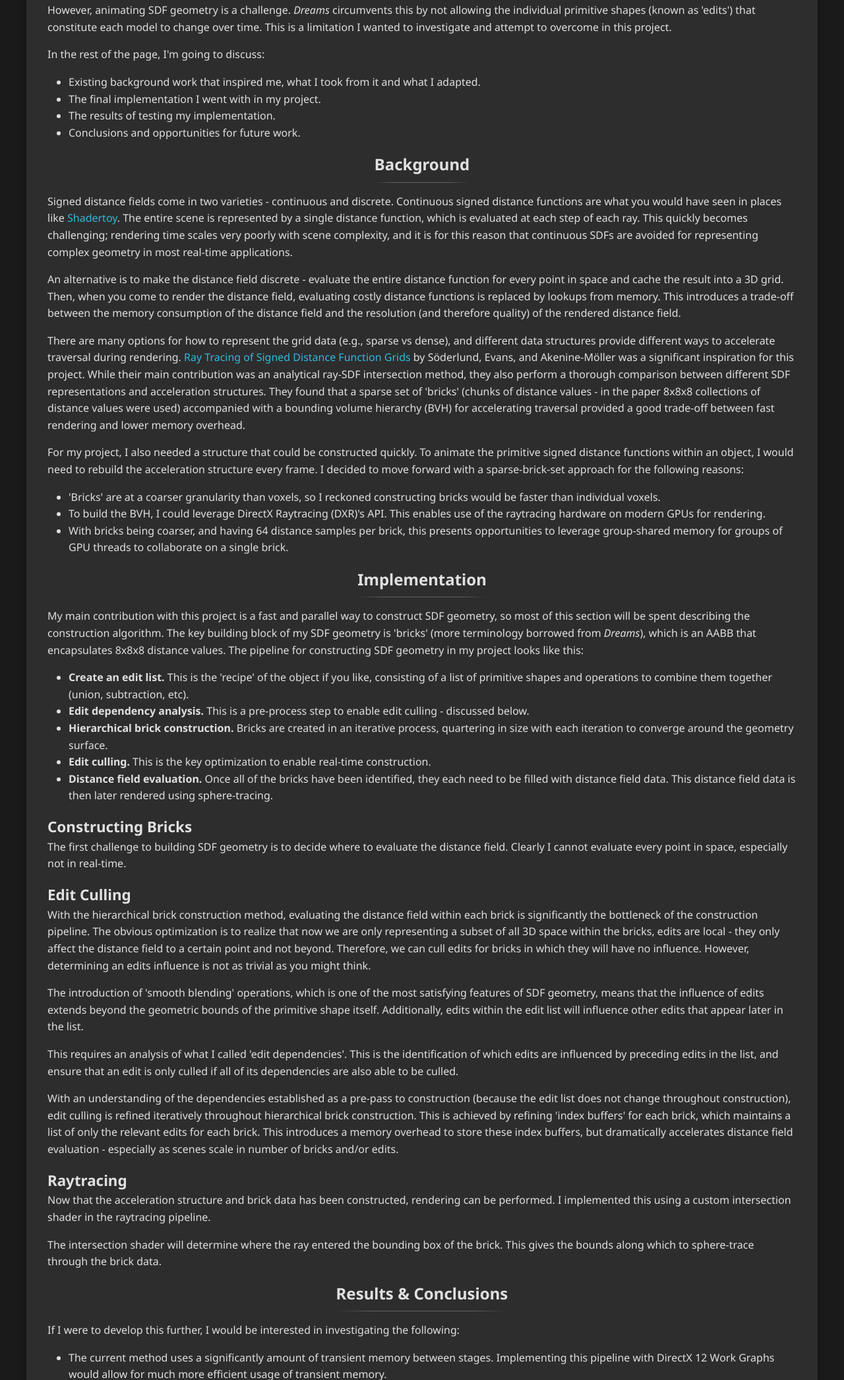
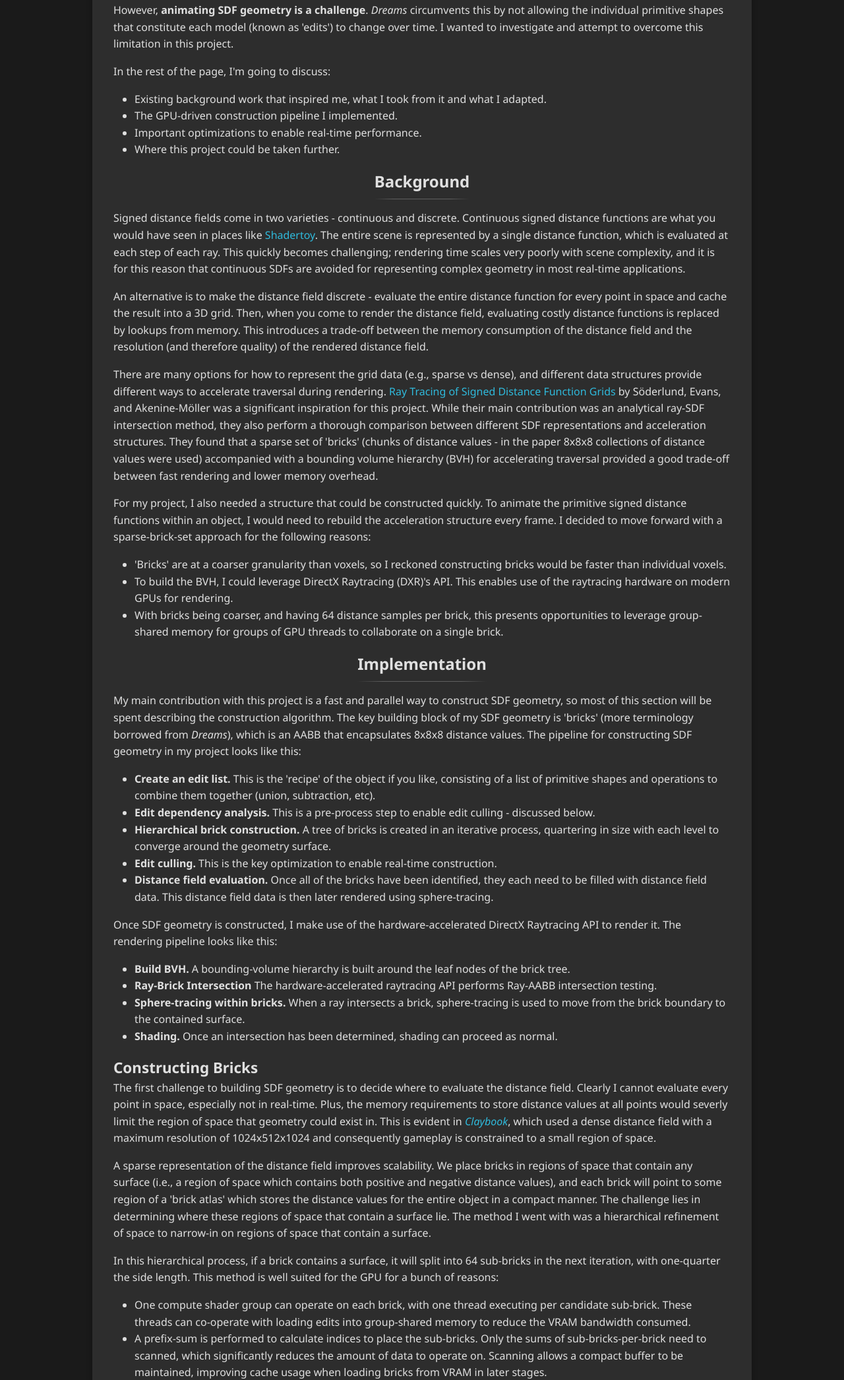
Before and after one commit to jambuttenshaw/portfolio, an Eleventy site: page projects/signed-distance-fields.md in a window 1280 px wide. Shown: the part 709-2800 px from the top of the page at 66% size. Built offline with nearby package versions, Linux system fonts and the light colour scheme; Eleventy itself is replaced by a stand-in of ours; files that its build step writes are made by us from their sources.

Commit message:
Updated content

```diff
--- a/css/style.css
+++ b/css/style.css
@@ -72,7 +72,7 @@ nav a:hover {
 }
 
 main {
-  width: 1200px;
+  width: 1000px;
   max-width: 100%;
   margin: 2rem auto;
   padding: 2rem;
--- a/projects/signed-distance-fields.md
+++ b/projects/signed-distance-fields.md
@@ -12,7 +12,7 @@ tags:
     - Raytracing
 ---
 
-# Real-time Rendering and Construction of Signed Distance Fields
+# GPU-Driven Signed Distance Fields Construction
 
 {% set tagslist %}{% include "tags.njk" %}{% endset %}
 {{ tagslist | safe }}
@@ -27,13 +27,13 @@ Signed distance fields (SDFs) are an implicit representation of geometry. They a
 
 The cool thing about SDFs is they can be used for [constructive solid geometry](LINK) (CSG), which allows various elementary operations between primitive shapes to create more complex and interesting geometry. For this reason, SDFs were notably used as the geometry representation in [*Dreams* by Media Molecule](LINK), as well as [*Claybook* by Second Order](LINK).
 
-However, animating SDF geometry is a challenge. *Dreams* circumvents this by not allowing the individual primitive shapes (known as 'edits') that constitute each model to change over time. This is a limitation I wanted to investigate and attempt to overcome in this project.
+However, **animating SDF geometry is a challenge**. *Dreams* circumvents this by not allowing the individual primitive shapes that constitute each model (known as 'edits') to change over time. I wanted to investigate and attempt to overcome this limitation in this project.
 
 In the rest of the page, I'm going to discuss:
 - Existing background work that inspired me, what I took from it and what I adapted.
-- The final implementation I went with in my project.
-- The results of testing my implementation.
-- Conclusions and opportunities for future work.
+- The GPU-driven construction pipeline I implemented.
+- Important optimizations to enable real-time performance.
+- Where this project could be taken further.
 
 ## Background
 
@@ -55,17 +55,36 @@ The pipeline for constructing SDF geometry in my project looks like this:
 
 - **Create an edit list.** This is the 'recipe' of the object if you like, consisting of a list of primitive shapes and operations to combine them together (union, subtraction, etc).
 - **Edit dependency analysis.** This is a pre-process step to enable edit culling - discussed below.
-- **Hierarchical brick construction.** Bricks are created in an iterative process, quartering in size with each iteration to converge around the geometry surface.
+- **Hierarchical brick construction.** A tree of bricks is created in an iterative process, quartering in size with each level to converge around the geometry surface.
 - **Edit culling.** This is the key optimization to enable real-time construction.
 - **Distance field evaluation.** Once all of the bricks have been identified, they each need to be filled with distance field data. This distance field data is then later rendered using sphere-tracing.
 
+Once SDF geometry is constructed, I make use of the hardware-accelerated DirectX Raytracing API to render it. The rendering pipeline looks like this:
+- **Build BVH.** A bounding-volume hierarchy is built around the leaf nodes of the brick tree.
+- **Ray-Brick Intersection** The hardware-accelerated raytracing API performs Ray-AABB intersection testing.
+- **Sphere-tracing within bricks.** When a ray intersects a brick, sphere-tracing is used to move from the brick boundary to the contained surface.
+- **Shading.** Once an intersection has been determined, shading can proceed as normal.
+
 ### Constructing Bricks
 
-The first challenge to building SDF geometry is to decide where to evaluate the distance field. Clearly I cannot evaluate every point in space, especially not in real-time.
+The first challenge to building SDF geometry is to decide where to evaluate the distance field. Clearly I cannot evaluate every point in space, especially not in real-time. Plus, the memory requirements to store distance values at all points would severly limit the region of space that geometry could exist in. This is evident in *[Claybook](LINK)*, which used a dense distance field with a maximum resolution of 1024x512x1024 and consequently gameplay is constrained to a small region of space.
+
+A sparse representation of the distance field improves scalability. We place bricks in regions of space that contain any surface (i.e., a region of space which contains both positive and negative distance values), and each brick will point to some region of a 'brick atlas' which stores the distance values for the entire object in a compact manner. The challenge lies in determining where these regions of space that contain a surface lie. The method I went with was a hierarchical refinement of space to narrow-in on regions of space that contain a surface.
+
+In this hierarchical process, if a brick contains a surface, it will split into 64 sub-bricks in the next iteration, with one-quarter the side length. This method is well suited for the GPU for a bunch of reasons:
+- One compute shader group can operate on each brick, with one thread executing per candidate sub-brick. These threads can co-operate with loading edits into group-shared memory to reduce the VRAM bandwidth consumed.
+- A prefix-sum is performed to calculate indices to place the sub-bricks. Only the sums of sub-bricks-per-brick need to scanned, which significantly reduces the amount of data to operate on. Scanning allows a compact buffer to be maintained, improving cache usage when loading bricks from VRAM in later stages.
+- Sub-bricks are sorted by morton codes calculated from their positions before inserting them into the buffer. This ensures that bricks nearby in space are located nearby in the buffer, which reduces cache thrashing due to incoherent data.
+- A consequence of the hierarchical process is that sorting bricks within each group before placing them in the buffer is enough to guarentee that the entire buffer is sorted at the end of the construction process. You can understand this by considering how the most significant bits of the morton codes do not change with proceeding iterations.
+- D3D12's indirect execution model can be utilized for the GPU to feed itself work for each subsequent iteration. The total number of iterations can be calculated on the CPU ahead of time by deciding on an initial and minimum brick size.
+
+With hierarchical brick construction, building the tree of bricks is blazingly fast compared to evaluating the distance field they encompass.
+
+INSERT DATA
 
 ### Edit Culling
 
-With the hierarchical brick construction method, evaluating the distance field within each brick is significantly the bottleneck of the construction pipeline. The obvious optimization is to realize that now we are only representing a subset of all 3D space within the bricks, edits are local - they only affect the distance field to a certain point and not beyond. Therefore, we can cull edits for bricks in which they will have no influence. However, determining an edits influence is not as trivial as you might think.
+The obvious optimization is to realize the collection of bricks only represent a subset of all 3D space. The consequence of this is that edits are local - they only affect the distance field to a certain point and not beyond (which is not the case with pure signed distance *functions*). Therefore, we can cull edits for bricks in which they will have no influence. However, determining an edits influence is not as trivial as you might think.
 
 The introduction of 'smooth blending' operations, which is one of the most satisfying features of SDF geometry, means that the influence of edits extends beyond the geometric bounds of the primitive shape itself. Additionally, edits within the edit list will influence other edits that appear later in the list.
 
@@ -73,16 +92,11 @@ This requires an analysis of what I called 'edit dependencies'. This is the iden
 
 With an understanding of the dependencies established as a pre-pass to construction (because the edit list does not change throughout construction), edit culling is refined iteratively throughout hierarchical brick construction. This is achieved by refining 'index buffers' for each brick, which maintains a list of only the relevant edits for each brick. This introduces a memory overhead to store these index buffers, but dramatically accelerates distance field evaluation - especially as scenes scale in number of bricks and/or edits.
 
-### Raytracing
-
-Now that the acceleration structure and brick data has been constructed, rendering can be performed. I implemented this using a custom intersection shader in the raytracing pipeline.
-
-The intersection shader will determine where the ray entered the bounding box of the brick. This gives the bounds along which to sphere-trace through the brick data.
-
-## Results & Conclusions
+## Conclusions
 
 If I were to develop this further, I would be interested in investigating the following:
 - The current method uses a significantly amount of transient memory between stages. Implementing this pipeline with DirectX 12 Work Graphs would allow for much more efficient usage of transient memory.
+- Supporting a dynamic level-of-detail (LOD) system would make this scale much better to larger scenes. Geometry further away from the viewpoint can use larger bricks, which reduces the computational load of evaluating the distance field at further distances, where a high-resolution distance field becomes less important.
 - It would be very interesting to investigate a 'lazy evaluation' system - similar to the GPU-driven out-of-core rendering of [Gigavoxels](https://dl.acm.org/doi/10.1145/1507149.1507152) (Crassin et al, 2009).
 
 ## Videos
```
